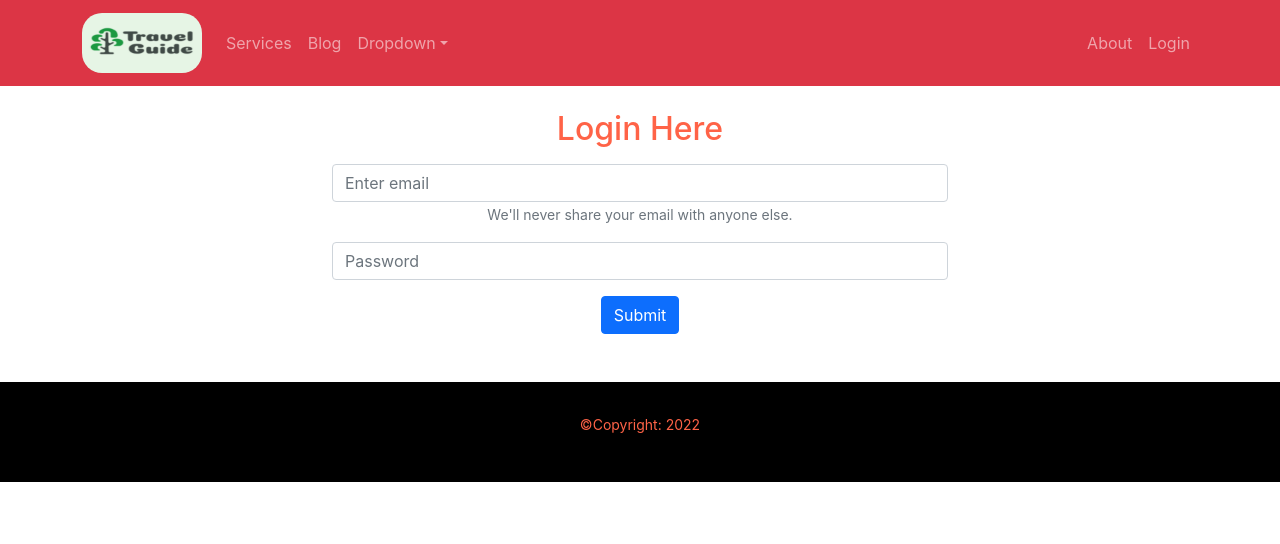
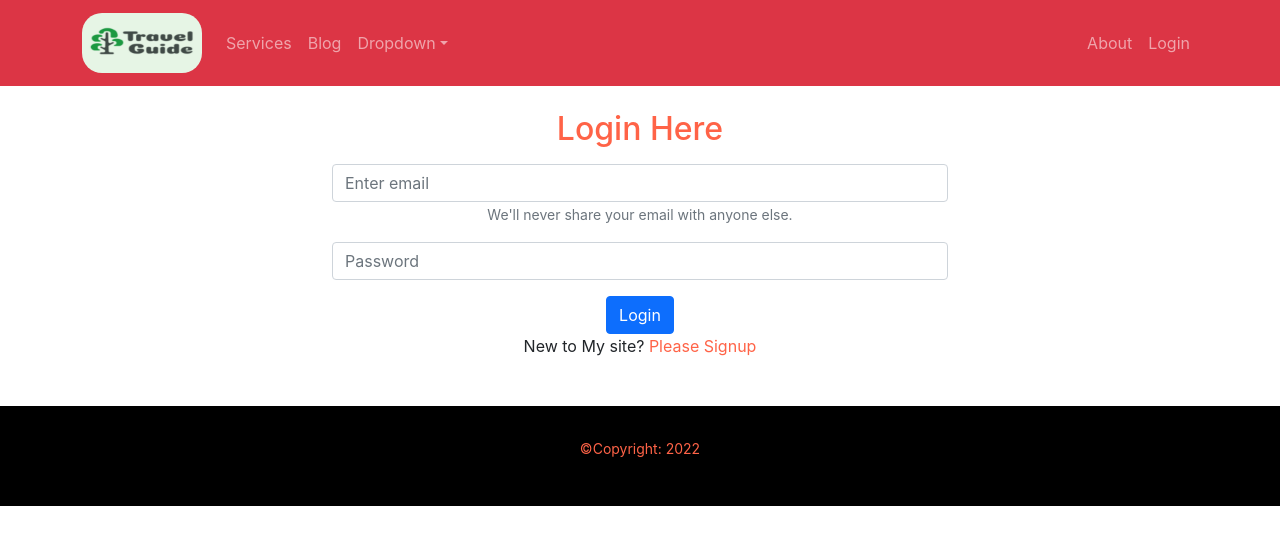
Before and after one commit to Thowhid31/independent-service-assignment-10, a React (Create React App) app: page /login in a window 1280 px wide. Shown: the top 544 px of the page. Built offline with nearby package versions, Linux system fonts and the light colour scheme.

Commit message:
login part added

```diff
--- a/src/App.js
+++ b/src/App.js
@@ -3,6 +3,7 @@ import './App.css';
 import About from './Pages/About/About';
 import Home from './Pages/Home/Home/Home';
 import Login from './Pages/Login/Login/Login';
+import Signup from './Pages/Login/Signup/Signup';
 import MyServiceDetail from './Pages/MyServiceDetail/MyServiceDetail';
 import Footer from './Pages/SharedPages/Footer/Footer';
 import Header from './Pages/SharedPages/Header/Header';
@@ -18,6 +19,7 @@ function App() {
         <Route path='/service/:serviceId' element={<MyServiceDetail></MyServiceDetail>}></Route>
         <Route path='/about' element={<About></About>}></Route>
         <Route path='/login' element={<Login></Login>}></Route>
+        <Route path='/signup' element={<Signup></Signup>}></Route>
         <Route path='*' element={<NotFound></NotFound>}></Route>
       </Routes>
 
--- a/src/Pages/Login/Login/Login.css
+++ b/src/Pages/Login/Login/Login.css
@@ -1,3 +1,7 @@
 .login-h1{
     color: tomato;
 }
+
+.signup-toggle{
+    color: tomato;
+}
--- a/src/Pages/Login/Login/Login.js
+++ b/src/Pages/Login/Login/Login.js
@@ -1,15 +1,30 @@
-import React from 'react';
+import React, { useRef } from 'react';
 import { Button, Form } from 'react-bootstrap';
+import { Link, useNavigate } from 'react-router-dom';
 import './Login.css'
 
 const Login = () => {
+  const emailRef = useRef('');
+  const passwordRef = useRef('');
+  const navigate = useNavigate();
+
+  const handleLoginButton = event => {
+    event.preventDefault();
+    const email = emailRef.current.value;
+    const password = passwordRef.current.value;
+  }
+
+  const navigatorSignup = event => {
+    navigate('/signup')
+  }
+
     return (
         <div className='container w-50 mx-auto'>
             <h2 className='login-h1 mb-3 mt-4'>Login Here</h2>
-            <Form>
+            <Form onSubmit={handleLoginButton}>
   <Form.Group className="mb-3" controlId="formBasicEmail">
 
-    <Form.Control type="email" placeholder="Enter email" />
+    <Form.Control ref={emailRef} type="email" placeholder="Enter email" required/>
     <Form.Text className="text-muted">
       We'll never share your email with anyone else.
     </Form.Text>
@@ -17,15 +32,16 @@ const Login = () => {
 
   <Form.Group className="mb-3" controlId="formBasicPassword">
 
-    <Form.Control type="password" placeholder="Password" />
+    <Form.Control ref={passwordRef} type="password" placeholder="Password" required/>
   </Form.Group>
   <Form.Group className="mb-3" controlId="formBasicCheckbox">
 
   </Form.Group>
   <Button variant="primary" type="submit">
-    Submit
+    Login
   </Button>
 </Form>
+<p>New to My site? <Link to='/signup' className='signup-toggle text-decoration-none' onClick={navigatorSignup}>Please Signup</Link></p>
         </div>
     );
 };
```
